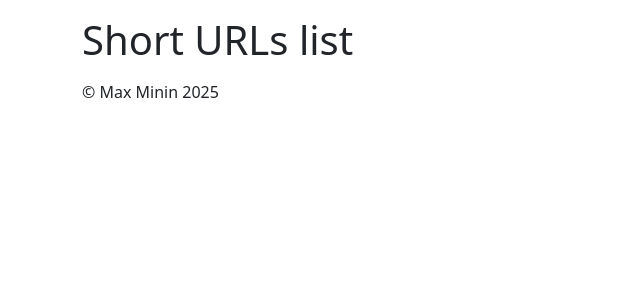
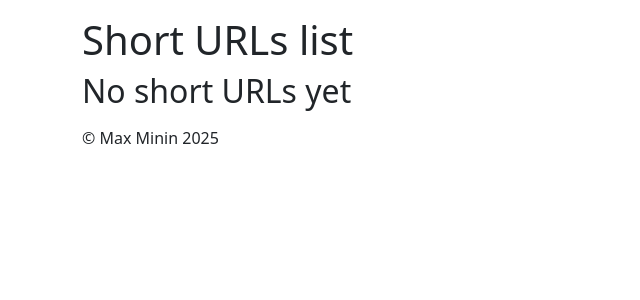
Before and after one commit to mksmin/fastapi-url-shortener, a FastAPI app: page /short-urls/ in a window 1280 px wide. Shown: the part 56-356 px from the top of the page, without its empty margins (0-640 px from the left). Run offline with FastAPI, Linux system fonts and the light colour scheme.

Commit message:
Empty short urls list

```diff
--- a/url-shortener/templates/short-urls/list.html
+++ b/url-shortener/templates/short-urls/list.html
@@ -6,4 +6,9 @@ All Short URLs
 
 {% block main %}
 <h1> Short URLs list</h1>
+{% if short_urls %}
+{{ short_urls }}
+{% else %}
+<h2>No short URLs yet</h2>
+{% endif %}
 {% endblock %}
```
Also changed, not shown: url-shortener/rest/short_urls/list_views.py (+8 -0 lines).
